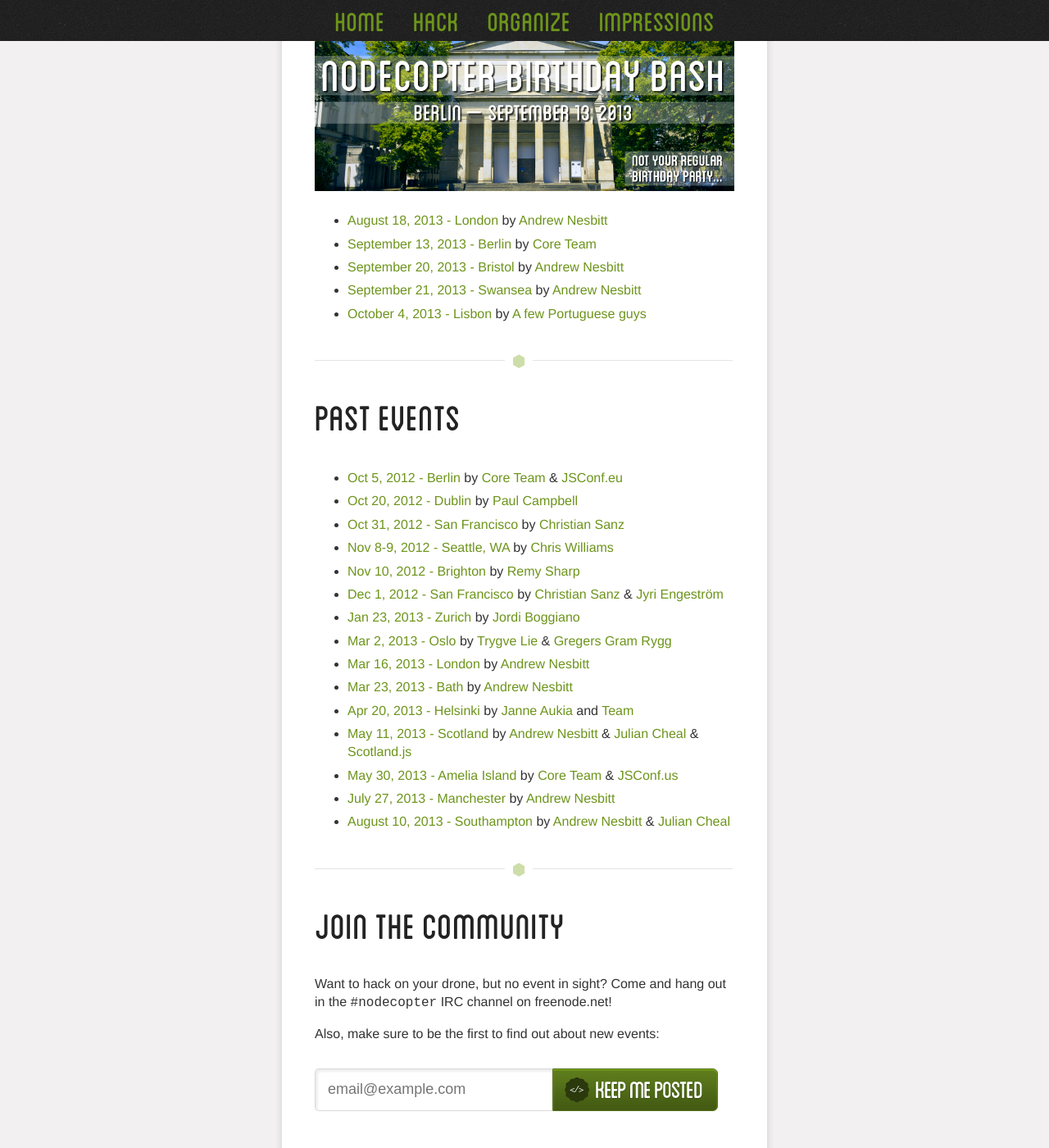
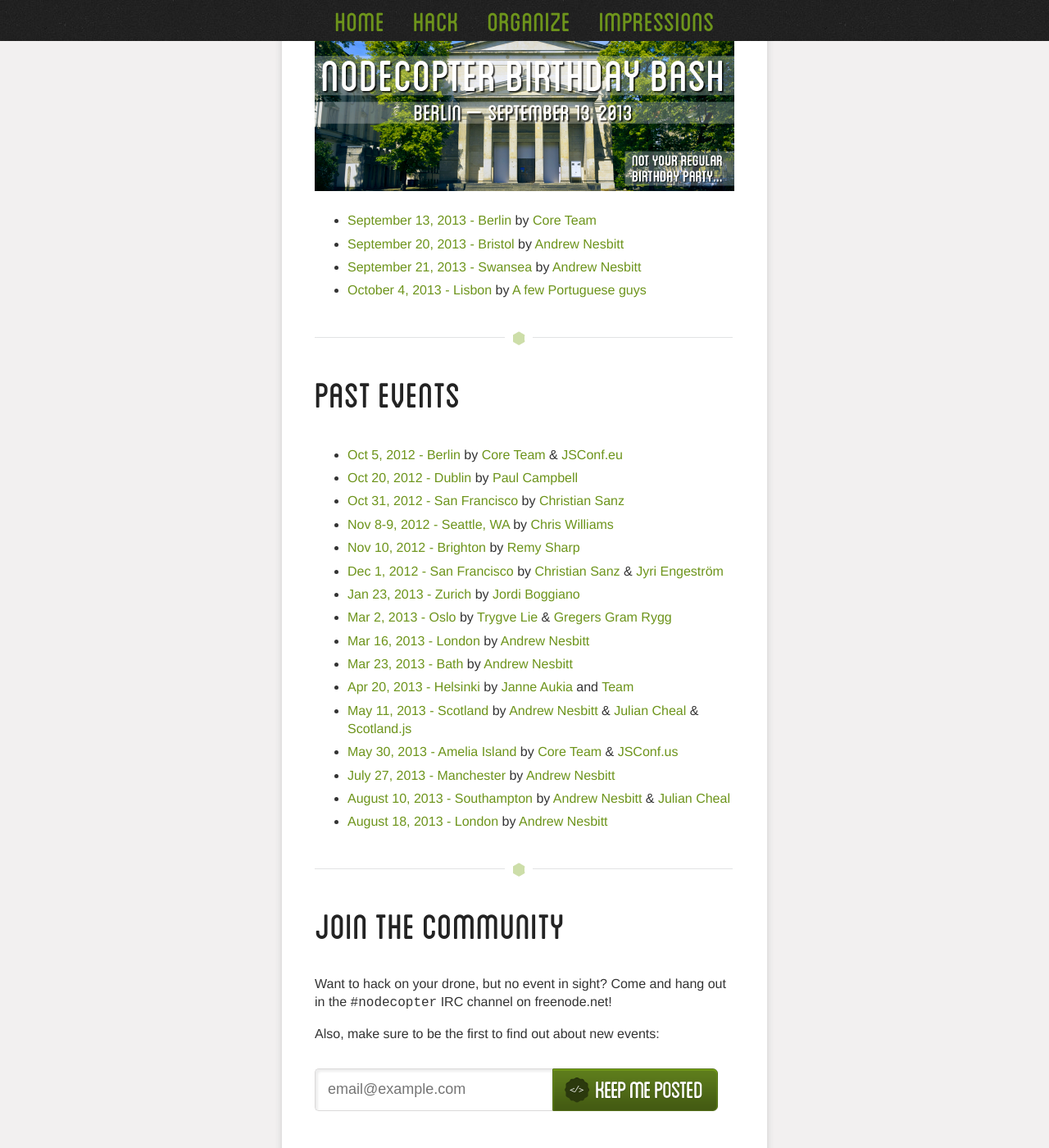
Before and after one commit to nodecopter/nodecopter.com, a Jekyll site: the page built from index.md, in a window 1280 px wide and 1400 px high, scrolled down 999 px. Shown: the whole window at 82% size. Built offline with Jekyll 4.4.1, drawn with Linux system fonts in a browser that asks for light colours; Markdown is read by kramdown in place of the engine named in the settings; part of the change alters nothing that is shown.

```diff
--- a/index.md
+++ b/index.md
@@ -25,7 +25,6 @@ title: The NodeCopter - Programming flying robots with node.js
 
 <a href="/2013/berlin/sept-13"><img src="/img/teaser-nodecopter-berlin-2013.png" width="512" height="200" /></a>
 
-* [August 18, 2013 - London](/2013/london/aug-18) by [Andrew Nesbitt](https://twitter.com/teabass)
 * [September 13, 2013 - Berlin](/2013/berlin/sept-13) by [Core Team](https://twitter.com/nodecopter)
 * [September 20, 2013 - Bristol](/2013/bristol/sept-20) by [Andrew Nesbitt](https://twitter.com/teabass)
 * [September 21, 2013 - Swansea](/2013/swansea/sept-21) by [Andrew Nesbitt](https://twitter.com/teabass)
@@ -49,6 +48,7 @@ title: The NodeCopter - Programming flying robots with node.js
 * [May 30, 2013 - Amelia Island](/2013/amelia-island/may-30) by [Core Team](/core) & [JSConf.us](http://2013.jsconf.us/)
 * [July 27, 2013 - Manchester](/2013/manchester/july-27) by [Andrew Nesbitt](https://twitter.com/teabass)
 * [August 10, 2013 - Southampton](/2013/southampton/aug-10) by [Andrew Nesbitt](https://twitter.com/teabass) & [Julian Cheal](https://twitter.com/juliancheal)
+* [August 18, 2013 - London](/2013/london/aug-18) by [Andrew Nesbitt](https://twitter.com/teabass)
 <hr>
 
 <h2 id="join-the-community"><a href="#join-the-community">Join the Community</a></h2>
```
